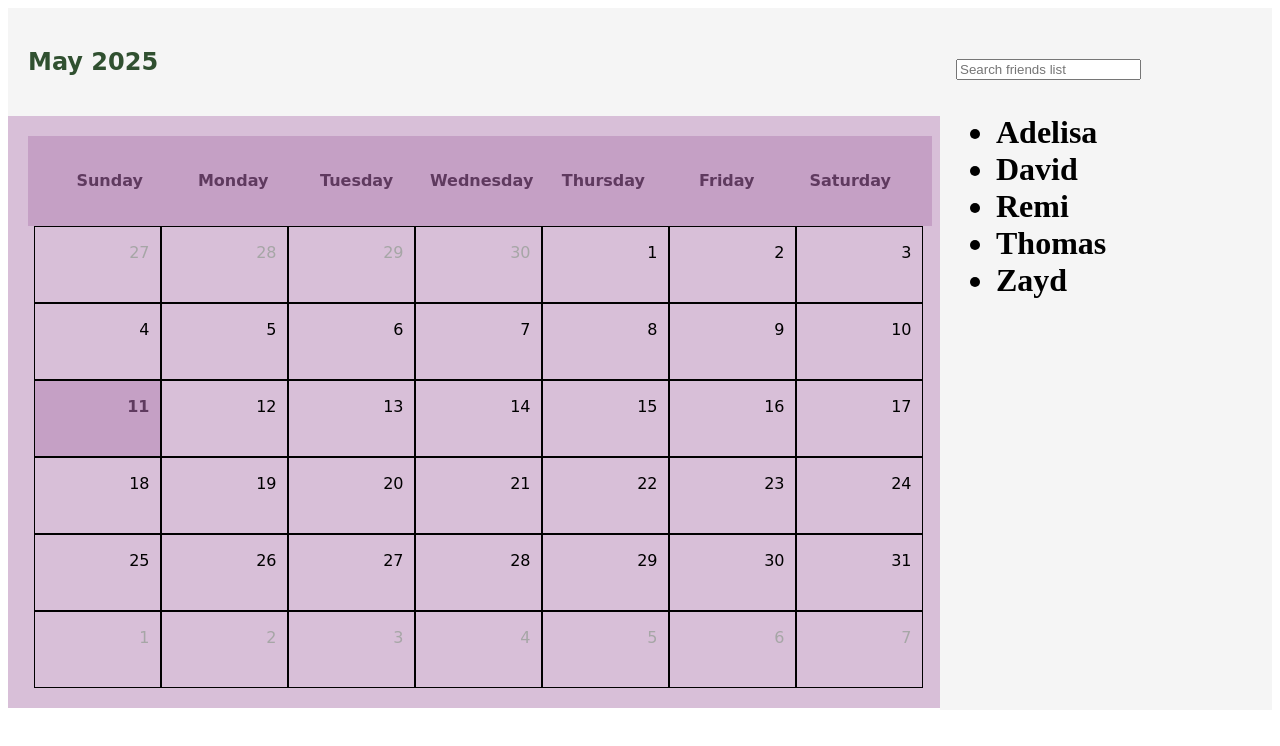
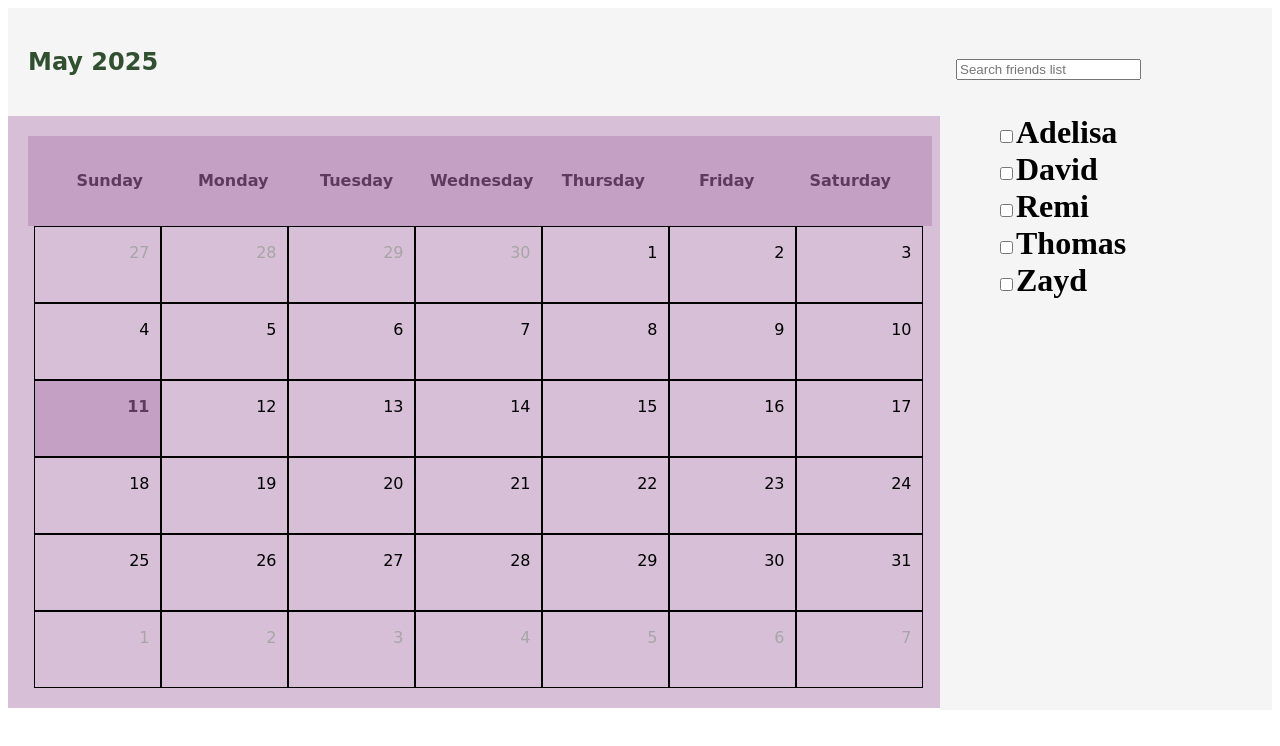
Before and after one commit to RavenTheRat/GrapeVine-CS35L, a React (Vite) app in the folder frontend/: page / in a window 1280 px wide. Shown: the top 746 px of the page. Built offline with nearby package versions, Linux system fonts and the light colour scheme.

Commit message:
Added functionality for a checklist, each friend name has a checkbox that can be selected and deselected individually.

```diff
--- a/frontend/src/App.jsx
+++ b/frontend/src/App.jsx
@@ -102,6 +102,8 @@ function Sidebar() {
   // using implementation with temporary friends array
   // to be replaced with user's friends from database
   const [filteredFriends, setFilteredFriends] = useState(friends);
+  // State: checked or unchecked for a checkbox
+  const [checked, setChecked] = useState([]);
 
   // Searching algorithm
   const handleInputChange = (e) => {
@@ -114,6 +116,18 @@ function Sidebar() {
     setFilteredFriends(filteredItems);
   }
 
+  const handleToggle = (value) => () => {
+    const currentIndex = checked.indexOf(value);
+    const newChecked = [...checked];
+
+    if(currentIndex === -1)
+      newChecked.push(value);
+    else
+      newChecked.splice(currentIndex, 1);
+
+      setChecked(newChecked);
+  }
+
   return (
     <>
       <input
@@ -122,8 +136,17 @@ function Sidebar() {
         onChange={handleInputChange}
         placeholder="Search friends list"
       />
-      <ul>
-        {filteredFriends.map((friend) => <li>{friend.name}</li>)}
+      <ul style={{listStyleType:'none'}}>
+        {filteredFriends.map((friend) => (
+          <li>
+            <input
+              type="checkbox"
+              checked={checked.includes(friend.name)}
+              onChange={handleToggle(friend.name)}>
+            </input>
+            {friend.name}
+          </li>
+        ))}
       </ul>
     </>
   );
```
